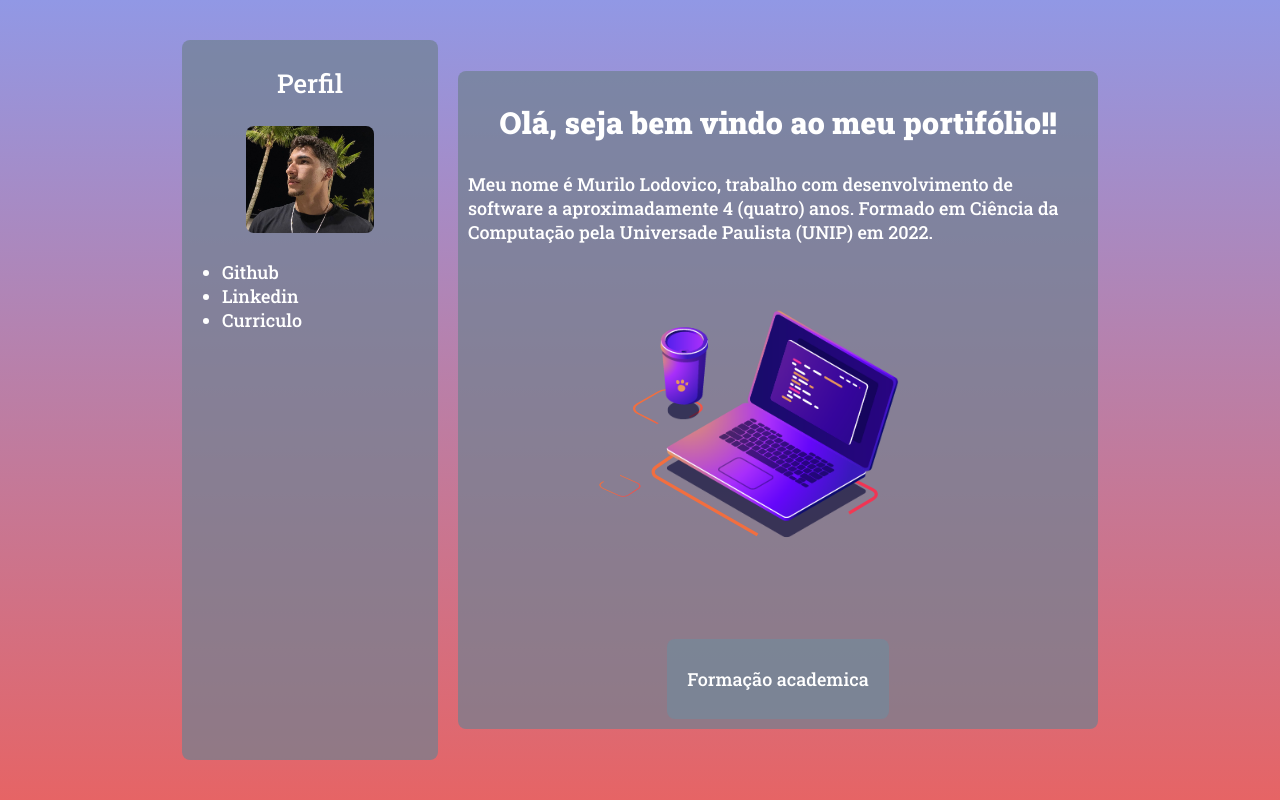
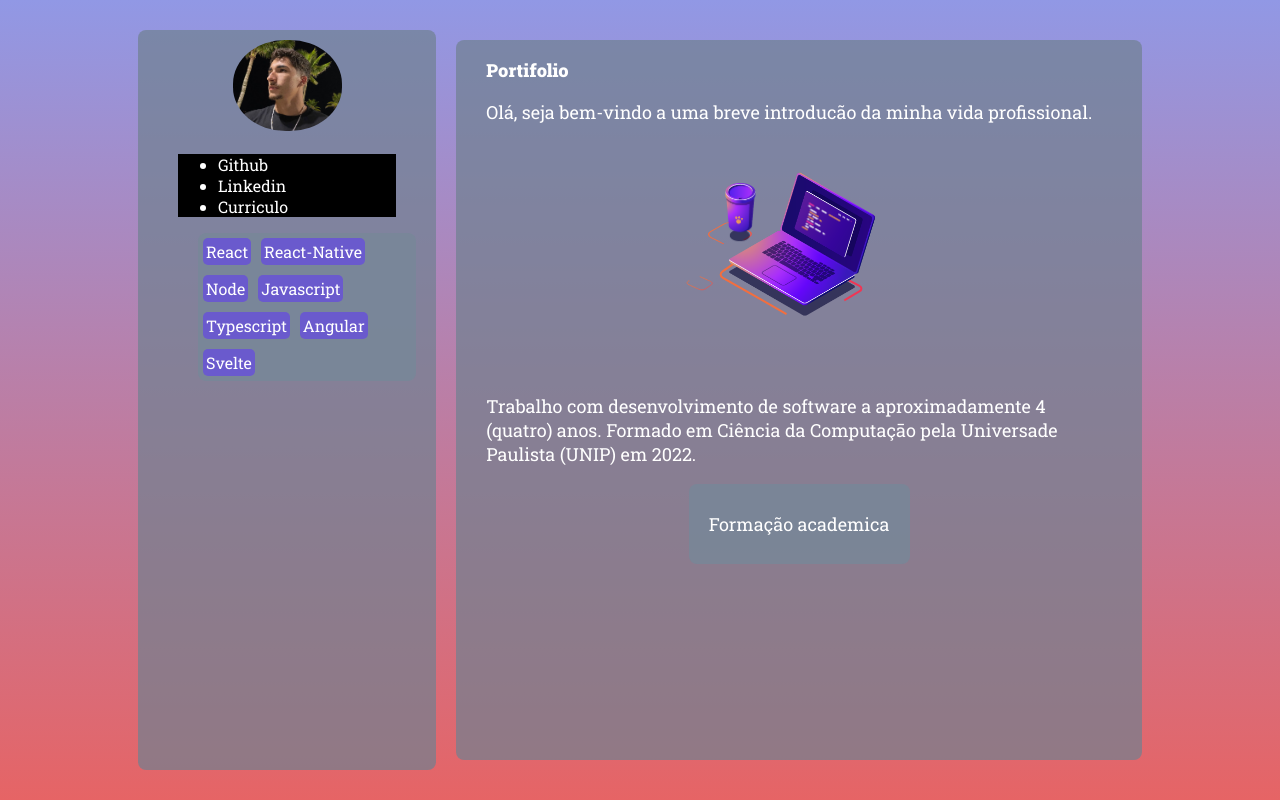
Before and after one commit to Mlodovico/Mlodovico.github.io, a React (Create React App) app: page / in a window 1280 px wide. Built offline with nearby package versions, Linux system fonts and the light colour scheme.

Commit message:
feat: resolving flex box problems and styling category parts

```diff
--- a/public/index.html
+++ b/public/index.html
@@ -5,12 +5,13 @@
     <link rel="icon" href="%PUBLIC_URL%/favicon.ico" />
     <link rel="preconnect" href="https://fonts.googleapis.com">
     <link rel="preconnect" href="https://fonts.gstatic.com" crossorigin>
-    <link href="https://fonts.googleapis.com/css2?family=Roboto+Slab:wght@200;300;500;900&display=swap" rel="stylesheet">
-    <meta name="viewport" content="width=device-width, initial-scale=1" />
+    <link rel="preconnect" href="https://fonts.googleapis.com">
+    <link rel="preconnect" href="https://fonts.gstatic.com" crossorigin>
+    <link href="https://fonts.googleapis.com/css2?family=Roboto+Slab:wght@200;300;400;500;900&display=swap" rel="stylesheet">    <meta name="viewport" content="width=device-width, initial-scale=1" />
     <meta name="theme-color" content="#000000" />
     <meta
       name="description"
-      content="Web site created using create-react-app"
+      content="Portifolium alocated in github pages"
     />
     <link rel="apple-touch-icon" href="%PUBLIC_URL%/logo192.png" />
     <!--
@@ -27,7 +28,7 @@
       work correctly both with client-side routing and a non-root public URL.
       Learn how to configure a non-root public URL by running `npm run build`.
     -->
-    <title>React App</title>
+    <title>Portifolio</title>
   </head>
   <body>
     <noscript>You need to enable JavaScript to run this app.</noscript>
--- a/src/App.css
+++ b/src/App.css
@@ -10,35 +10,55 @@
   font-family: 'Roboto Slab', serif;
 }
 
+.container {
+  max-width: 80vw;
+  display: flex;
+  align-items: center;
+  justify-content: center;
+}
+
 .category-sector {
-  width: 20%;
+  width: 28%;
   height: 90vh;
+  display: flex;
+  align-itens: center;
+  justify-content: center;
   margin: 0px 10px;
+  padding: 10px 20px;
   background: rgba(112, 128, 144, 0.7);
   border-radius: 8px;
 }
 
+.category-sector div {
+  margin: 0px 20px;
+}
+
 .list {
-  font-size: 18px;
+  font-size: 16px;
+  font-weight: 400;
   text-align: start;
+  background: black;
+
 }
 
 .separator {
   width: 100%;
-  margin-bottom: 20px;
-  border-width: 2px;
+  margin: 20px;
+  border-width: 1px;
   border-color: white;
 }
 
 .profile-image {
   width: 50%;
-  border-radius: 8px;
+  border-radius: 48%;
 }
 
 .body-sector {
-  width: 50vw;
-  min-height: 60vh;
+  height: 90vh;
+  width: 70%;
+  max-width: 60vw;
   margin: 0px 10px;
+  padding: 0px 20px;
   flex-wrap: wrap;
   border-radius: 8px;
   background: rgba(112, 128, 144, 0.7);
@@ -53,14 +73,43 @@
   text-align: left;
 }
 
+.knowledge {
+  width: 100%;
+  display: flex;
+  flex-wrap: wrap;
+  background: rgba(119, 136, 153, 0.8);
+  /* background: black; */
+  border-radius: 8px;
+}
+
+.knowledge p {
+  font-weight: 400;
+  font-size: 16px;
+  background: rgba(106,90,205);
+  margin: 5px 5px;
+  padding: 3px;
+  border-radius: 5px;
+}
+
+.knowledge p:hover {
+  transition-duration: 3s;
+  background: rgba(0,0,0);
+
+}
+
+.title-body {
+  font-weight: 700;
+
+}
+
 .body-sector div {
   margin: 10px;
   align-items: center;
 }
 
 .player {
-  width: 80%;
-  height: 80%;
+  width: 50%;
+  height: 50%;
 }
 
 .certificacion-container {
@@ -82,6 +131,11 @@
     padding: 20px 0px;
   }
 
+  .container {
+    display: block;
+    width: 100vw;
+  }
+
   .mobile-sector-only {
     width: 80vw;
     height: 30vh;
@@ -97,7 +151,13 @@
 
   .mobile-sector-only p {
     padding: 0px;
+    margin: 0px;
     font-size: 15px;
+  }
+
+  .mobile-sector-only h4{
+    padding: 0px;
+    margin: 15px 0px 0px 0px;
   }
 
 
@@ -107,8 +167,6 @@
   }
 
   .profile-text {
-    background: black;
-    margin: 10px 0px;
   }
 
   .category-sector {
@@ -119,5 +177,6 @@
     margin: 20px 10px;
     padding: 10px 0px;
     min-width: 80vw;
+    min-height: 40vh;
   }
 }
--- a/src/App.jsx
+++ b/src/App.jsx
@@ -1,41 +1,72 @@
 import React from "react";
 
 import "./App.css";
+
 import { Player } from "@lottiefiles/react-lottie-player";
+
 import develop1 from "./assets/develop_1.json";
 import ProfileImage from "./assets/profile_image.jpeg";
 
 function App() {
   return (
     <div className="App">
+      <div className="container">
         <div className="category-sector">
-        <p>Perfil</p>
-        <img className="profile-image" src={ProfileImage} alt="Profile_Image" />
+          <div>
+            <img
+              className="profile-image"
+              src={ProfileImage}
+              alt="Profile_Image"
+            />
+
             <div className="separator" />
+
             <ul className="list">
               <li>Github</li>
               <li>Linkedin</li>
               <li>Curriculo</li>
             </ul>
+
+            <div className="separator" />
+
+            <div className="knowledge">
+              <p>React</p>
+              <p>React-Native</p>
+              <p>Node</p>
+              <p>Javascript</p>
+              <p>Typescript</p>
+              <p>Angular</p>
+              <p>Svelte</p>
+            </div>
+          </div>
         </div>
         <div className="mobile-sector-only">
-        <img className="profile-image" src={ProfileImage} alt="Profile-Image" />
+          <img
+            className="profile-image"
+            src={ProfileImage}
+            alt="Profile-Image"
+          />
           <div className="profile-text">
-          <h5>Murilo Lodovico</h5>
+            <h4>Murilo Lodovico</h4>
             <p>Desenvolvedor Full-Stack</p>
           </div>
         </div>
 
         <div className="body-sector">
           <div>
-          <h3>Olá, seja bem vindo ao meu portifólio!!</h3>
+            <p className="title-body">Portifolio</p>
             <p>
-            Meu nome é Murilo Lodovico, trabalho com desenvolvimento de software
-            a aproximadamente 4 (quatro) anos. Formado em Ciência da Computaçāo
-            pela Universade Paulista (UNIP) em 2022.
+              Olá, seja bem-vindo a uma breve introducão da minha vida
+              profissional.
             </p>
 
             <Player src={develop1} className="player" loop autoplay />
+
+            <p>
+              Trabalho com desenvolvimento de software a aproximadamente 4
+              (quatro) anos. Formado em Ciência da Computaçāo pela Universade
+              Paulista (UNIP) em 2022.
+            </p>
 
             <div className="certificacion-container">
               <div className="card">
@@ -45,6 +76,7 @@ function App() {
           </div>
         </div>
       </div>
+    </div>
   );
 }
 
```
Lines whose indentation alone changed are shown as unchanged.
